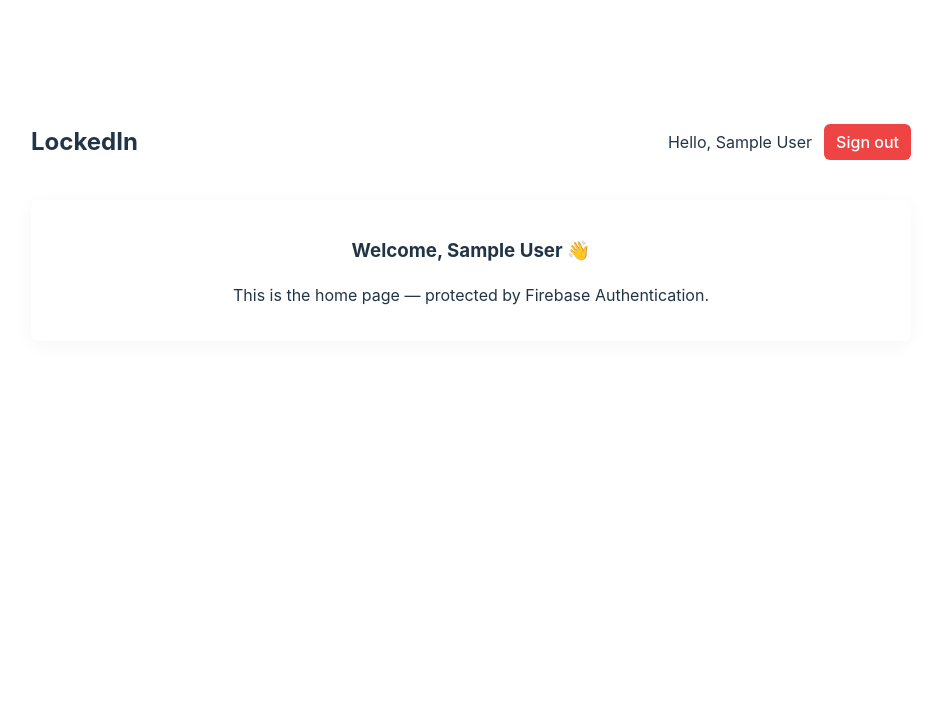
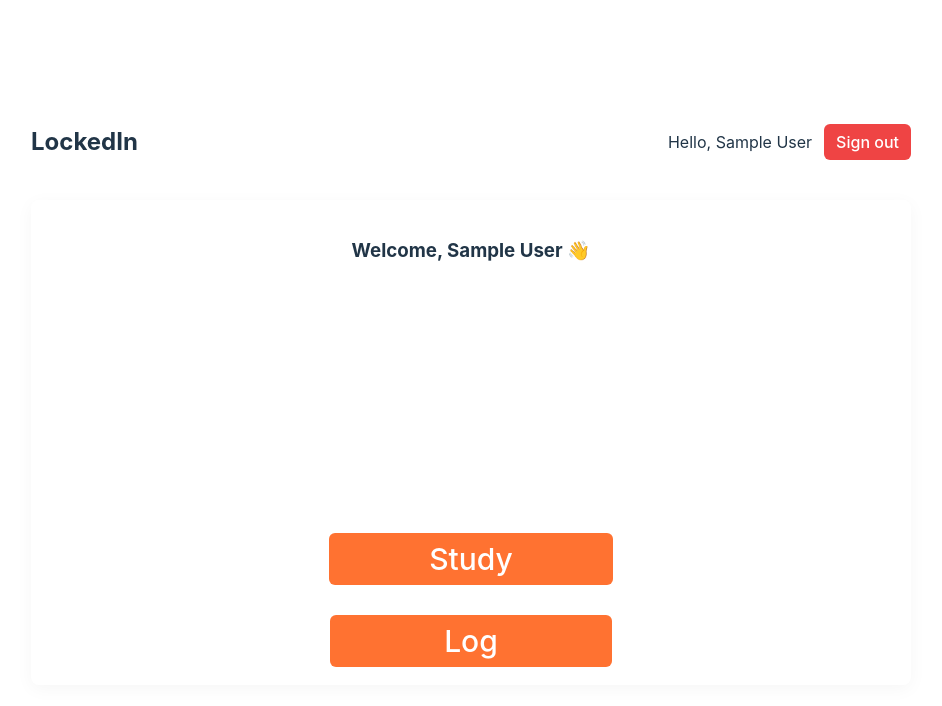
Before and after one commit to ShahidHKhan/LockedIn, a React (Vite) app in the folder client/: page /home in a window 1280 px wide. Shown: the top 706 px of the page, without its empty margins (169-1111 px from the left). Built offline with nearby package versions, Linux system fonts and the light colour scheme; no server answers; sample sign-in values are in the browser's storage.

Commit message:
Created Home page

```diff
--- a/client/src/pages/Home.tsx
+++ b/client/src/pages/Home.tsx
@@ -7,8 +7,11 @@ import { useNavigate, Link } from 'react-router-dom'
 const styles: Record<string, React.CSSProperties> = {
   container: { maxWidth: 880, margin: '48px auto', padding: 24, borderRadius: 8, fontFamily: 'Inter, system-ui, sans-serif' },
   header: { display: 'flex', justifyContent: 'space-between', alignItems: 'center', marginBottom: 20 },
-  card: { padding: 18, borderRadius: 8, boxShadow: '0 4px 18px rgba(0,0,0,0.04)' },
-  btn: { padding: '8px 12px', borderRadius: 6, border: 'none', background: '#ef4444', color: '#fff', cursor: 'pointer' }
+  card: { paddingBottom:'130px',padding: 18, borderRadius: 8, boxShadow: '0 4px 18px rgba(0,0,0,0.04)' },
+  btn: { padding: '8px 12px', borderRadius: 6, border: 'none', background: '#ef4444', color: '#fff', cursor: 'pointer' },
+  btn2:{ fontSize: '30px',padding: '8px 100px', borderRadius: 6, border: 'none', background: '#ff7231ff', color: '#fff', cursor: 'pointer'},
+  btn3:{ fontSize: '30px',padding: '8px 114px', borderRadius: 6, border: 'none', background: '#ff7231ff', color: '#fff', cursor: 'pointer'},
+  btnPos:{ paddingTop:'250px',paddingBottom:'30px'},
 }
 
 const Home: React.FC = () => {
@@ -51,7 +54,8 @@ const Home: React.FC = () => {
 
       <div style={styles.card}>
         <h3>Welcome{user ? `, ${user.displayName || ''}` : ''} 👋</h3>
-        <p>This is the home page — protected by Firebase Authentication.</p>
+        <div style={styles.btnPos}><button style={styles.btn2}>Study</button></div>
+        <div><button style={styles.btn3}>Log</button></div>
       </div>
     </div>
   )
```
